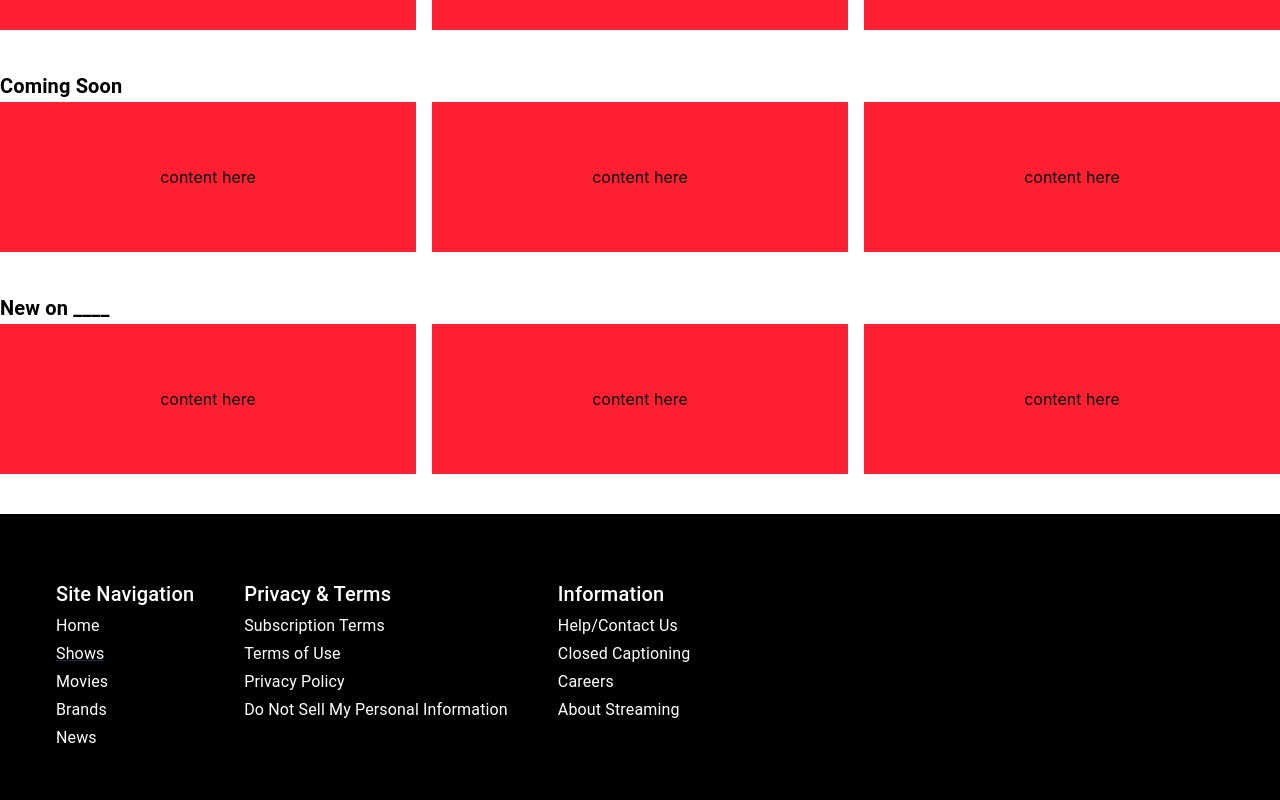
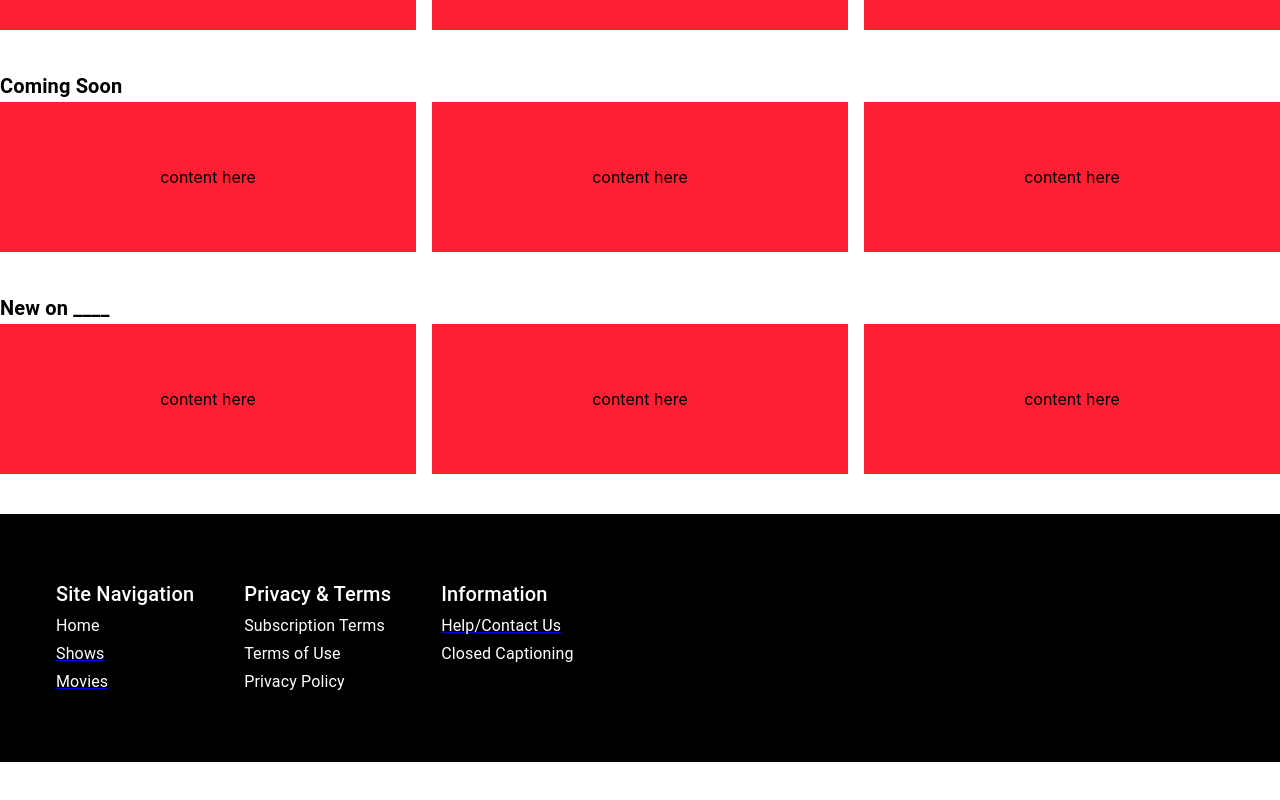
Before and after one commit to richardcolachagua/streaming-site, a React (Create React App) app: page /trending in a window 1280 px wide. Shown: the part 596-1396 px from the top of the page. After the commit the page ends 1358 px from the top, so only its background shows below. Built offline with nearby package versions, Linux system fonts and the light colour scheme.

Commit message:
"TvShowBanner created"

```diff
--- a/src/frontend/components/Footer.jsx
+++ b/src/frontend/components/Footer.jsx
@@ -1,5 +1,6 @@
 import React, { useState } from "react";
-import { Box, Typography, List, ListItemText, Link } from "@mui/material";
+import { Box, Typography, List, ListItemText } from "@mui/material";
+import { Link } from "react-router-dom";
 
 const Footer = () => {
   const [selected, setSelected] = useState("");
@@ -29,9 +30,10 @@ const Footer = () => {
             />
           </Link>
 
-          <ListItemText sx={{ color: "white" }} primary="Movies" />
-          <ListItemText sx={{ color: "white" }} primary="Brands" />
-          <ListItemText sx={{ color: "white" }} primary="News" />
+          <Link to="/Movies">
+            <ListItemText sx={{ color: "white" }} primary="Movies" />
+          </Link>
+
         </List>
         <List align="left">
           <Typography variant="h6" color="white" align="left">
@@ -44,19 +46,18 @@ const Footer = () => {
           />
           <ListItemText sx={{ color: "white" }} primary="Terms of Use" />
           <ListItemText sx={{ color: "white" }} primary="Privacy Policy" />
-          <ListItemText
-            sx={{ color: "white" }}
-            primary="Do Not Sell My Personal Information"
-          />
+
         </List>
         <List align="left">
           <Typography variant="h6" color="white" align="left">
             Information
           </Typography>
-          <ListItemText sx={{ color: "white" }} primary="Help/Contact Us" />
+          <Link to="/contact">
+            <ListItemText sx={{ color: "white" }} primary="Help/Contact Us" />
+          </Link>
+
           <ListItemText sx={{ color: "white" }} primary="Closed Captioning" />
-          <ListItemText sx={{ color: "white" }} primary="Careers" />
-          <ListItemText sx={{ color: "white" }} primary="About Streaming" />
+
         </List>
       </Box>
     </Box>
```
Also changed, not shown: src/frontend/components/Banners/TvShowBanner.jsx (added, +38 -0 lines), src/frontend/components/Banners/MovieBanner.jsx (added).
